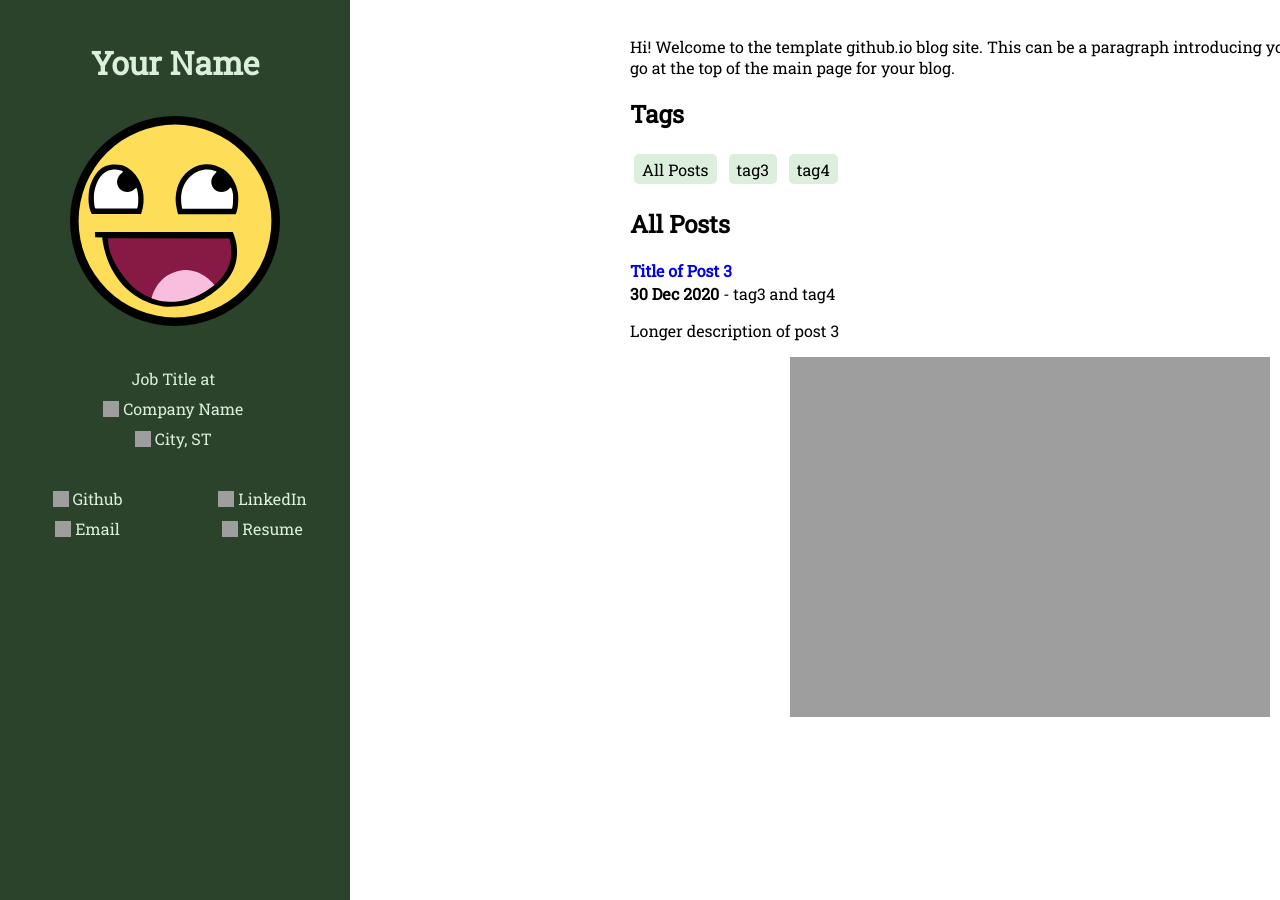
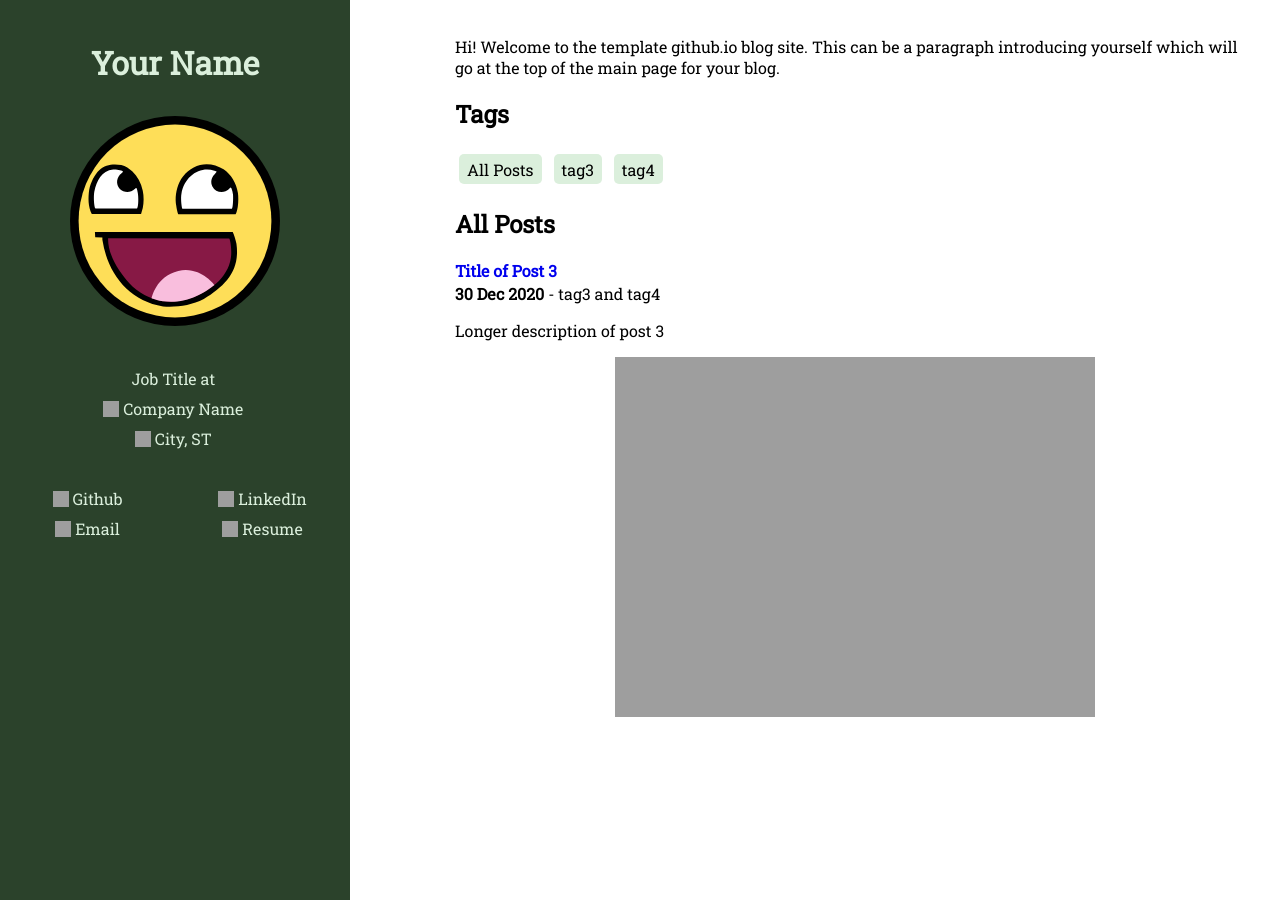
Before and after one commit to brendanhasz/github-io-blog-template, a Jekyll site: the page built from index.html, in a window 1280 px wide. Built offline with Jekyll 4.4.1, drawn with Linux system fonts in a browser that asks for light colours.

Commit message:
Center content div

```diff
--- a/_layouts/default.html
+++ b/_layouts/default.html
@@ -183,11 +183,7 @@
     <!-- Page content -->
     <div class="content">
 
-      <div class="inner_content">
-
       {{ content }}
-
-      </div>
 
     </div>
 
--- a/assets/css/main.css
+++ b/assets/css/main.css
@@ -145,15 +145,11 @@ body{
   }
 
   .content {
+    width: 800px;
     position: relative;
-    left: 350px;
-    width: 100%;
+    left: calc(calc(100% - 350px)/2 - 400px + 350px);
   }
 
-  .inner_content {
-    width: 800px;
-    margin: 0 auto;
-  }
 }
 
 @media print, screen and (max-width: 1160px) {
@@ -170,8 +166,4 @@ body{
     display:flex;
   }
 
-  .inner_content {
-    width: 100%;
-  }
-
 }
```
